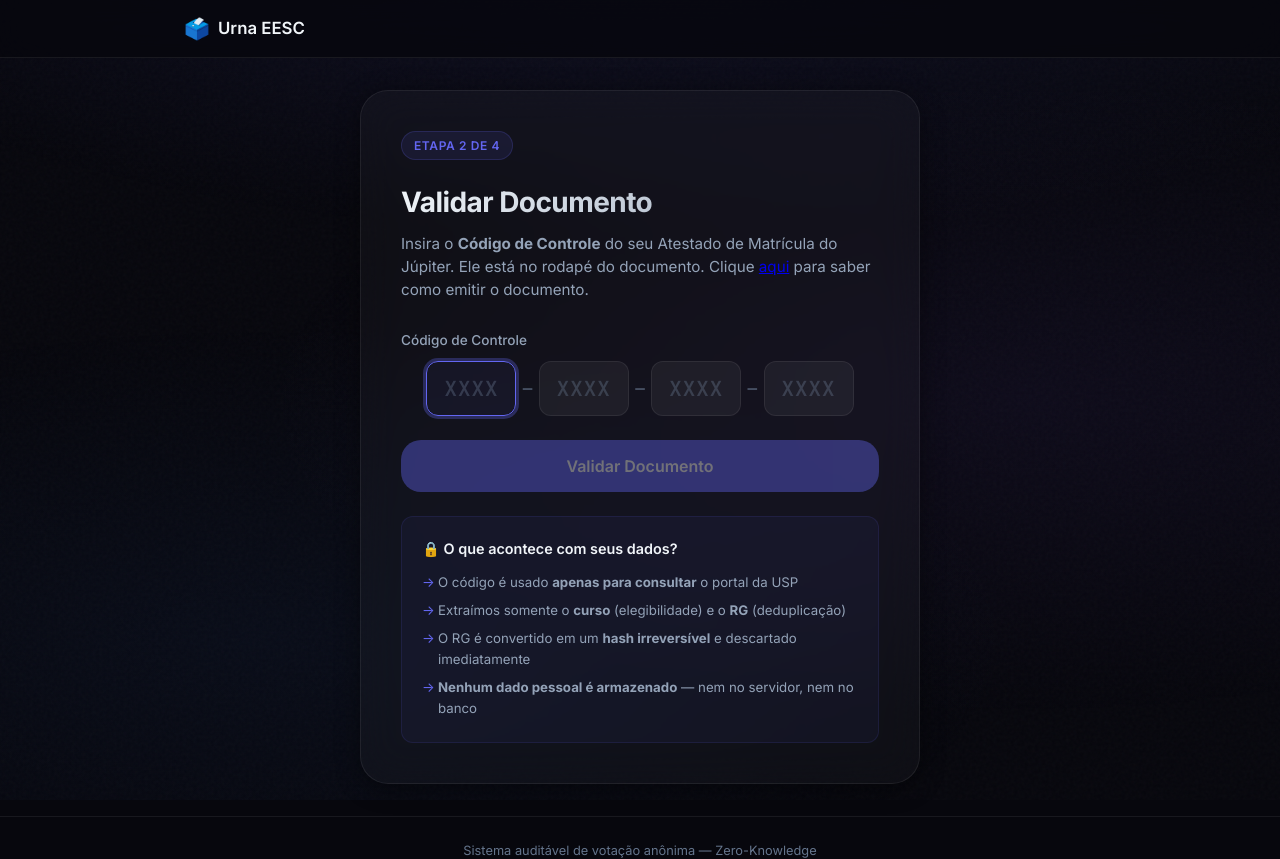
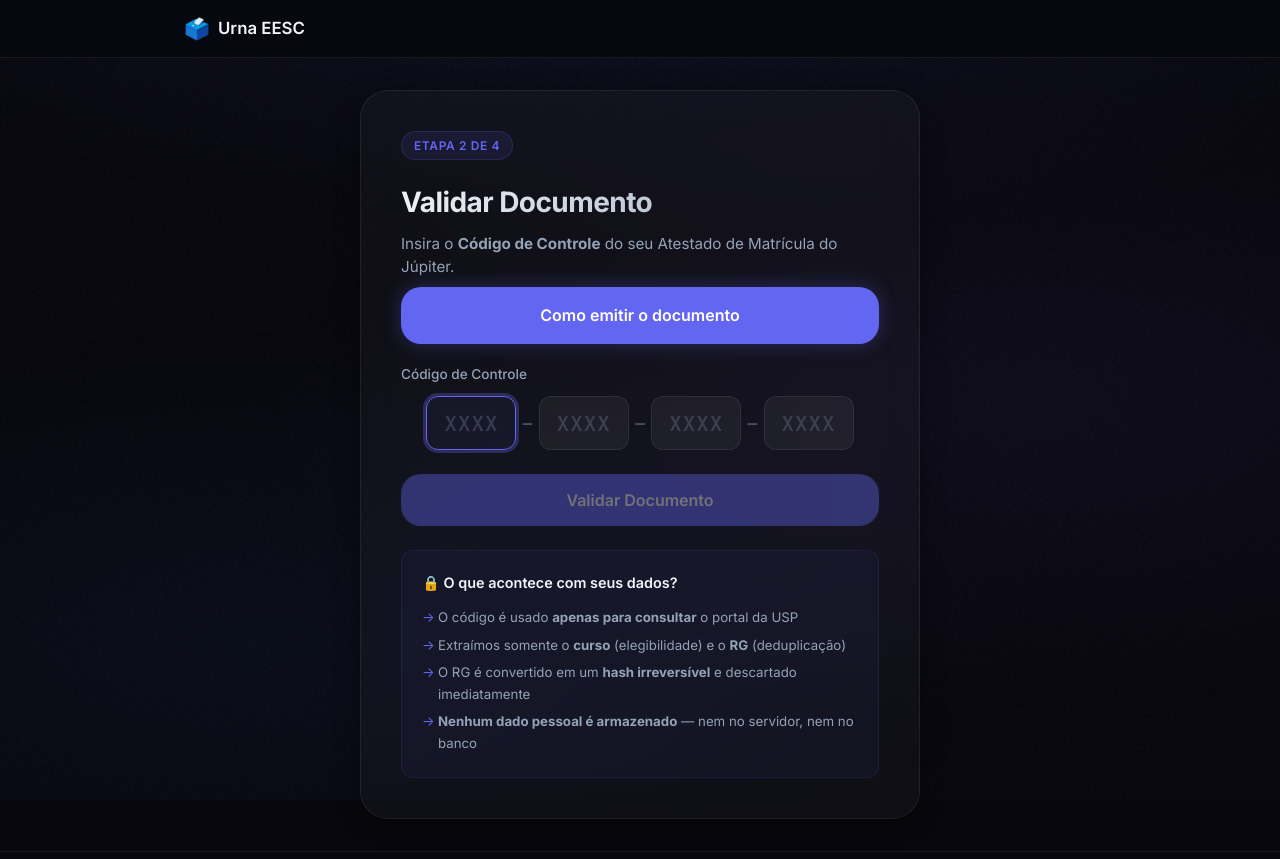
Before and after one commit to LycalopX/Vote-Core, a FastAPI app: template app/templates/validate.html in a window 1280 px wide. Shown: the top 859 px of the page. Run offline with FastAPI, Linux system fonts and the light colour scheme; the template is opened without the code that fills it, so the values that code supplies are empty; parts of the project's set-up code (start-up, migrations or seed data) failed here and were passed over.

Commit message:
Update validate.html

```diff
--- a/app/templates/validate.html
+++ b/app/templates/validate.html
@@ -11,9 +11,13 @@
         <h1 class="card-title">Validar Documento</h1>
         <p class="card-subtitle">
             Insira o <strong>Código de Controle</strong> do seu Atestado de Matrícula do Júpiter.
-            Ele está no rodapé do documento.
-            Clique <a href="/guide" target="_blank">aqui</a> para saber como emitir o documento.
         </p>
+
+        <div style="margin-bottom: 20px; margin-top: -20px;">
+            <a href="/guide" class="btn btn-primary btn-lg btn-block">
+                Como emitir o documento
+            </a>
+        </div>
 
         {% if error %}
         <div class="alert alert-error animate-shake">
```
